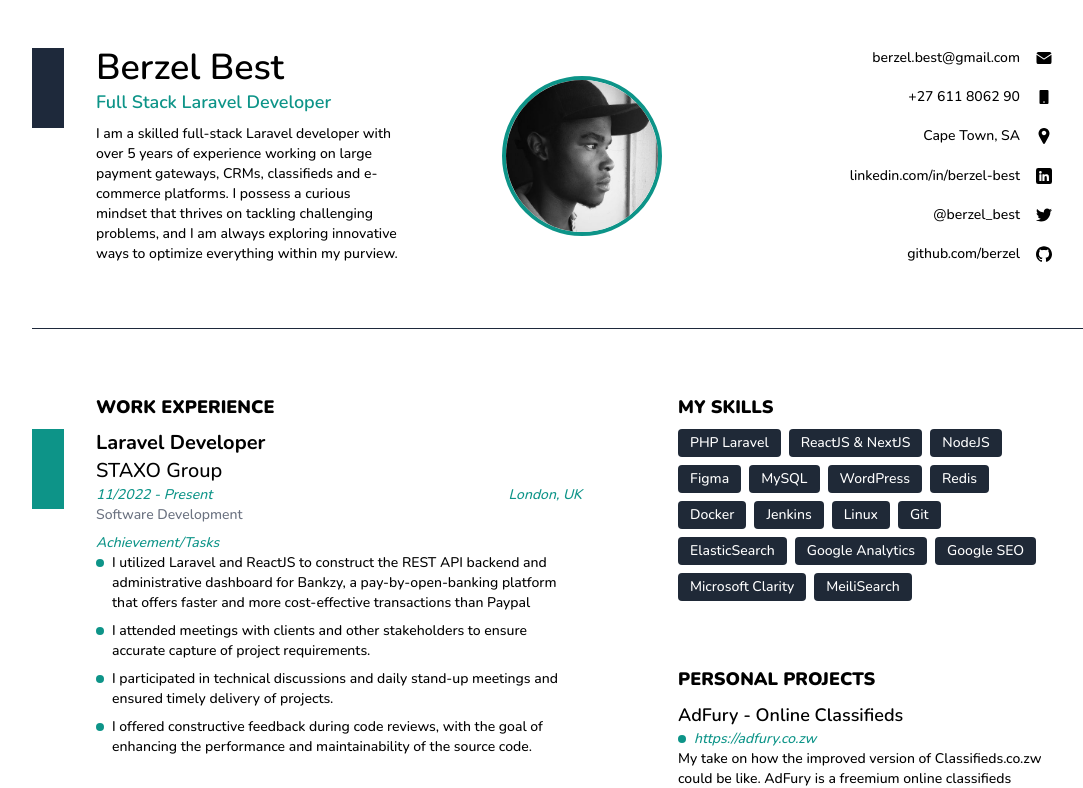
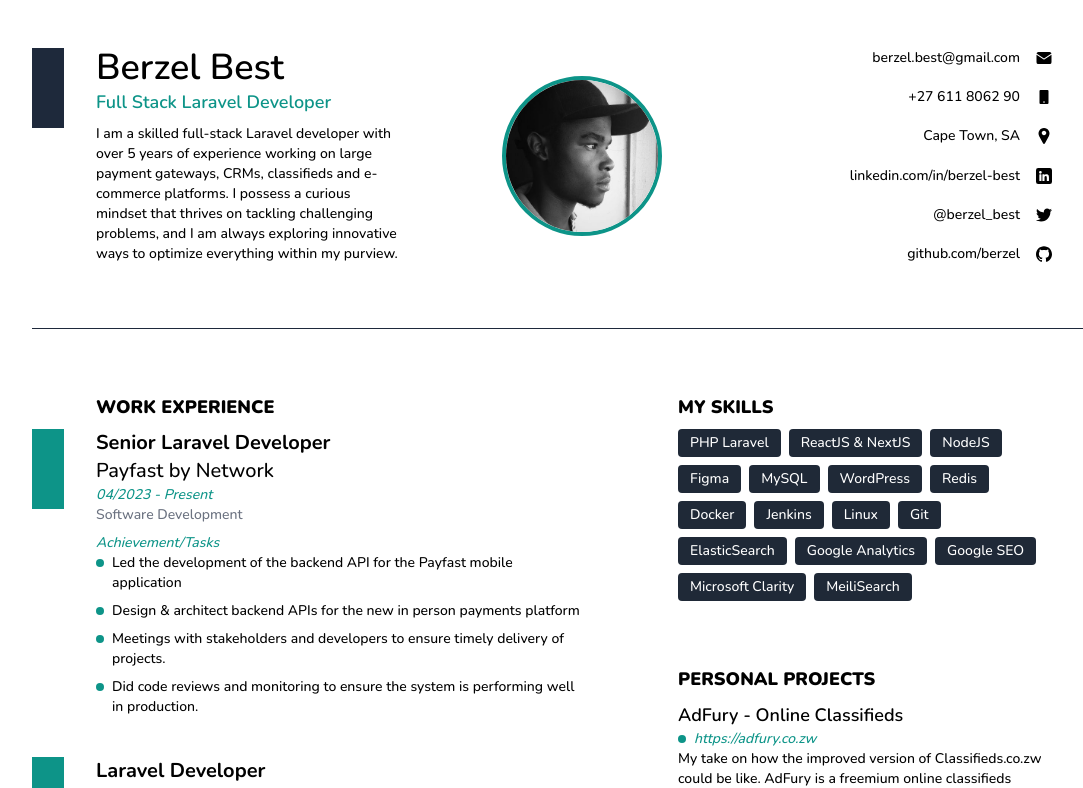
Before and after one commit to berzel/resume, a Next.js app: page / in a window 1280 px wide. Shown: the top 788 px of the page, without its empty margins (58-1141 px from the left). Built offline with nearby package versions, Linux system fonts and the light colour scheme.

Commit message:
Update add payfast

```diff
--- a/pages/index.js
+++ b/pages/index.js
@@ -171,13 +171,53 @@ export default function Home() {
               </div>
 
               <div className="space-y-10">
+              <div className="flex flex-shrink-0 mt-2 before:block before:flex-shrink-0 before:h-20 before:w-8 before:bg-teal-600 before:mr-8">
+                  <div>
+                    <h2 className='text-xl font-bold'>Senior Laravel Developer</h2>
+                    <h3 className='text-xl'>Payfast by Network</h3>
+                    <div className='flex justify-between w-full italic text-teal-600'>
+                      <span>04/2023 - Present</span>
+                      {/* <span>Cape Town, SA</span> */}
+                    </div>
+                    <div className='text-gray-500'>
+                      Software Development
+                    </div>
+                    <div>
+                      <h4 className='mt-2 italic text-teal-600'>Achievement/Tasks</h4>
+
+                      <ul className='space-y-2'>
+                        <li className='flex before:block before:h-2 before:w-2 before:mt-[0.35rem] before:mr-2 before:bg-teal-600 before:flex-shrink-0 before:rounded-full'>
+                          <p>
+                            Led the development of the backend API for the Payfast mobile application
+                          </p>
+                        </li>
+                        <li className='flex before:block before:h-2 before:w-2 before:mt-[0.35rem] before:mr-2 before:bg-teal-600 before:flex-shrink-0 before:rounded-full'>
+                          <p>
+                            Design & architect backend APIs for the new in person payments platform
+                          </p>
+                        </li>
+                        <li className='flex before:block before:h-2 before:w-2 before:mt-[0.35rem] before:mr-2 before:bg-teal-600 before:flex-shrink-0 before:rounded-full'>
+                          <p>
+                             Meetings with stakeholders and developers to ensure timely delivery of projects.
+                          </p>
+                        </li>
+                        <li className='flex before:block before:h-2 before:w-2 before:mt-[0.35rem] before:mr-2 before:bg-teal-600 before:flex-shrink-0 before:rounded-full'>
+                          <p>
+                            Did code reviews and monitoring to ensure the system is performing well in production.
+                          </p>
+                        </li>
+                      </ul>
+                    </div>
+                  </div>
+                </div>
+
                 <div className="flex flex-shrink-0 mt-2 before:block before:flex-shrink-0 before:h-20 before:w-8 before:bg-teal-600 before:mr-8">
                   <div>
                     <h2 className='text-xl font-bold'>Laravel Developer</h2>
                     <h3 className='text-xl'>STAXO Group</h3>
                     <div className='flex justify-between w-full italic text-teal-600'>
                       <span>11/2022 - Present</span>
-                      <span>London, UK</span>
+                      {/* <span>London, UK</span> */}
                     </div>
                     <div className='text-gray-500'>
                       Software Development
@@ -217,7 +257,7 @@ export default function Home() {
                     <h3 className='text-xl'>WebDev Private Limited</h3>
                     <div className='flex justify-between w-full italic text-teal-600'>
                       <span>12/2019 - 10/2022</span>
-                      <span>Harare, ZW</span>
+                      {/* <span>Harare, ZW</span> */}
                     </div>
                     <div className='text-gray-500'>
                       Software Development
@@ -272,7 +312,7 @@ export default function Home() {
                     <h3 className='text-xl'>QwikTech Solutions</h3>
                     <div className='flex justify-between w-full italic text-teal-600'>
                       <span>03/2018 - 11/2019</span>
-                      <span>Harare, ZW</span>
+                      {/* <span>Harare, ZW</span> */}
                     </div>
                     <div className='text-gray-500'>
                       Software Development
@@ -307,7 +347,7 @@ export default function Home() {
                     <h3 className='text-xl'>Quatrohaus Private Limited</h3>
                     <div className='flex justify-between w-full italic text-teal-600'>
                       <span>02/2016 - 07/2017</span>
-                      <span>Harare, ZW</span>
+                      {/* <span>Harare, ZW</span> */}
                     </div>
                     <div className='text-gray-500'>
                       Software Development
```
